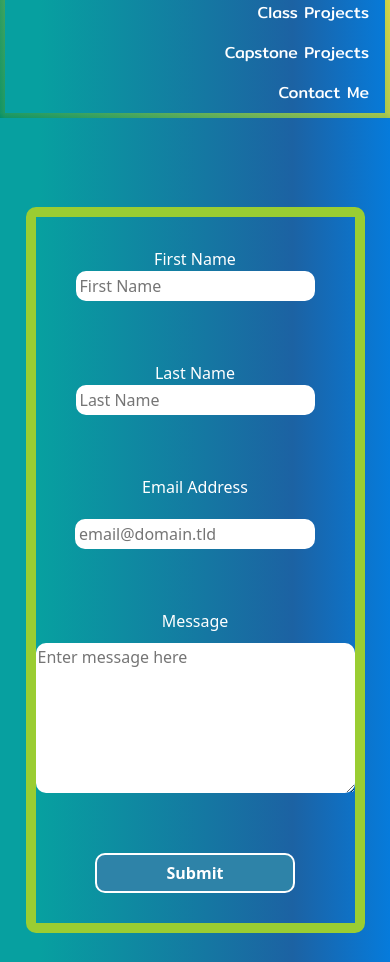
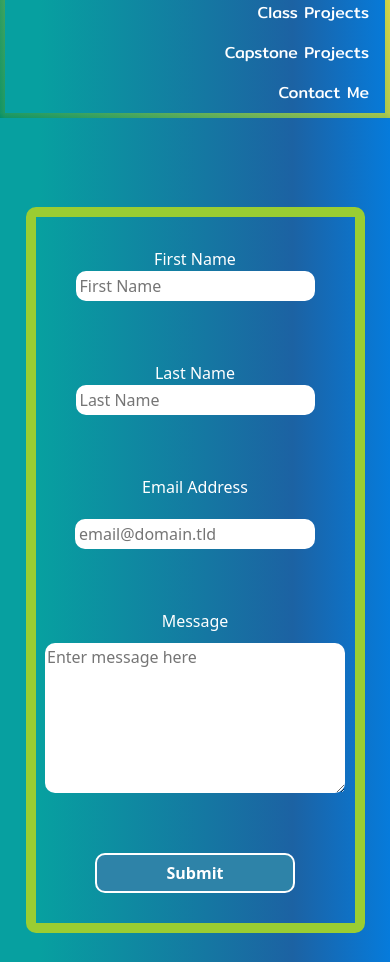
Before and after one commit to efremt31/Efrems-Developer-Portfolio-, a plain HTML site: page contact.html in a window 390 px wide. Shown: the part 74-1036 px from the top of the page. Drawn offline with nearby package versions, Linux system fonts and the light colour scheme.

Commit message:
contact form media q corrected

```diff
--- a/contact.css
+++ b/contact.css
@@ -130,7 +130,7 @@ textarea {
   background-color: yellowgreen;
 }
 
-@media all and (max-width: 912px) {
+@media all and (max-width: 650px) {
   body {
     width: 100vw;
   }
@@ -152,7 +152,7 @@ textarea {
   }
   textarea {
     margin-top: 10px;
-    width: 319px;
+    width: 300px;
     height: 150px;
   }
 }
```
